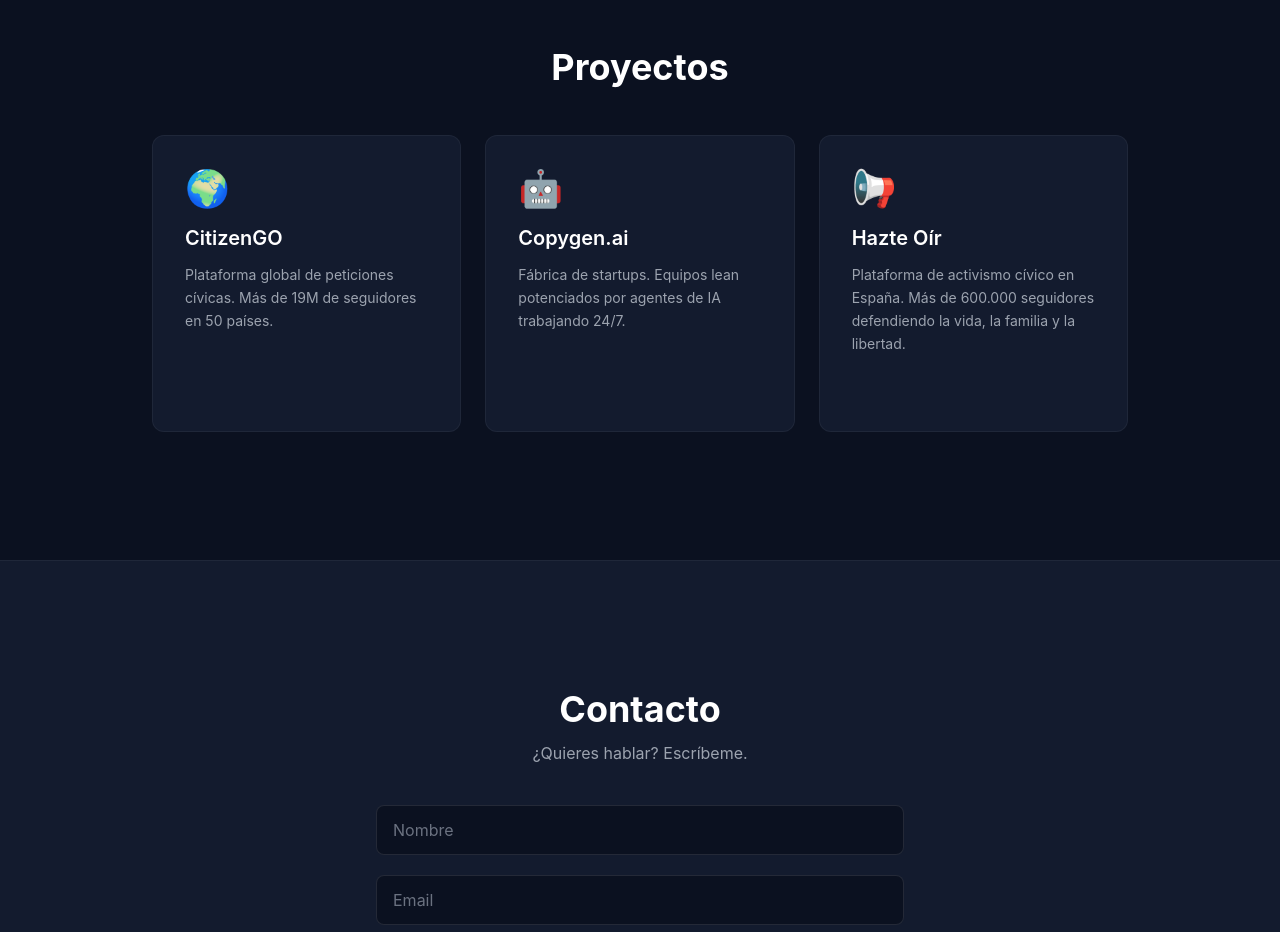
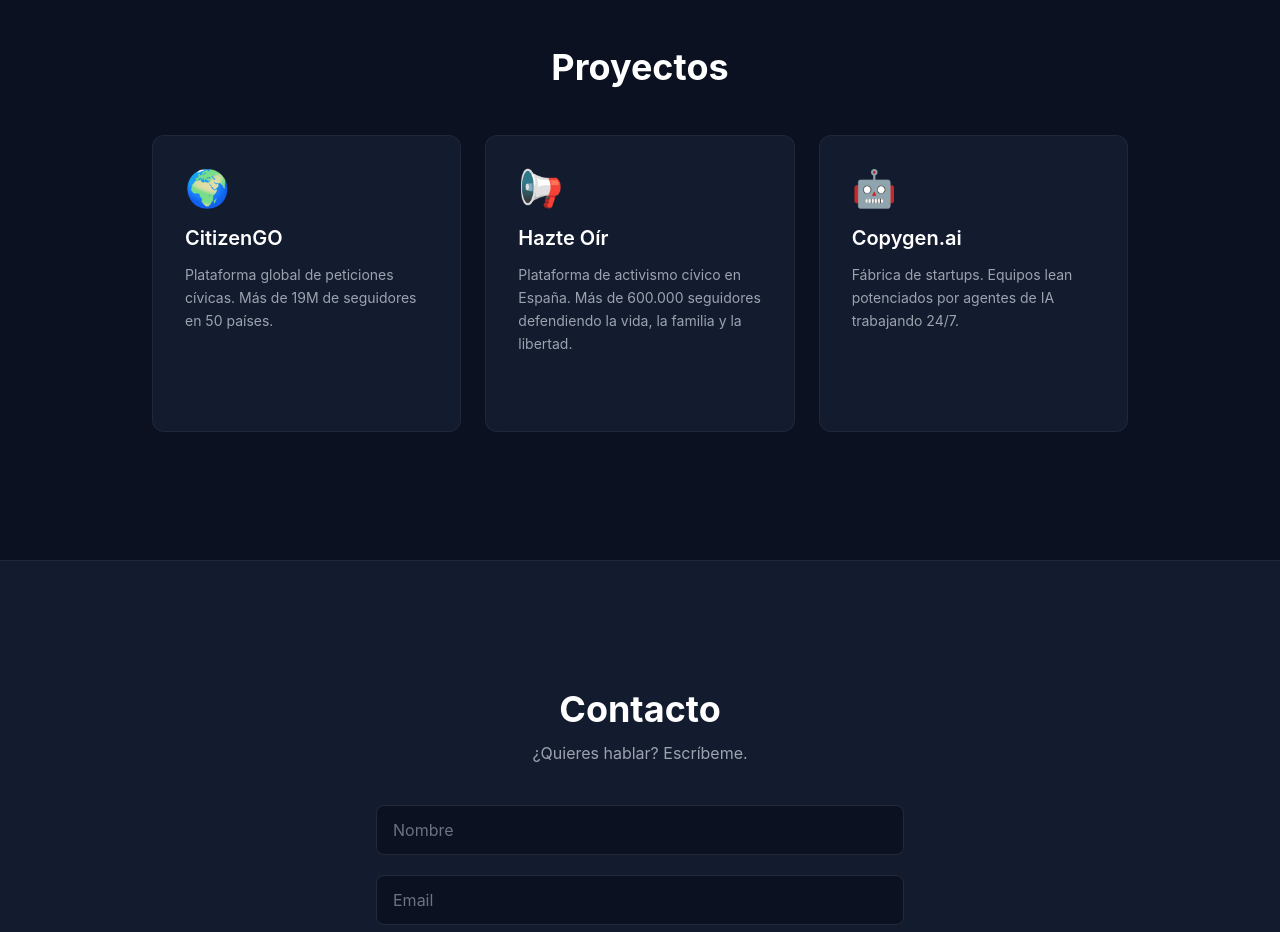
Before and after one commit to copygenai/arsuaga-net, a Next.js app: page / in a window 1280 px wide. Shown: the part 2080-3012 px from the top of the page. Built offline with nearby package versions, Linux system fonts and the light colour scheme.

Commit message:
Reorder projects: CitizenGO, Hazte Oír, Copygen.ai

```diff
--- a/app/content.ts
+++ b/app/content.ts
@@ -32,16 +32,16 @@
           emoji: '🌍',
         },
         {
+          name: 'Hazte Oír',
+          desc: 'Plataforma de activismo cívico en España. Más de 600.000 seguidores defendiendo la vida, la familia y la libertad.',
+          url: 'https://www.hazteoir.org',
+          emoji: '📢',
+        },
+        {
           name: 'Copygen.ai',
           desc: 'Fábrica de startups. Equipos lean potenciados por agentes de IA trabajando 24/7.',
           url: 'https://copygen.ai',
           emoji: '🤖',
-        },
-        {
-          name: 'Hazte Oír',
-          desc: 'Plataforma de activismo cívico en España. Más de 600.000 seguidores defendiendo la vida, la familia y la libertad.',
-          url: 'https://www.hazteoir.org',
-          emoji: '📢',
         },
       ],
     },
@@ -93,16 +93,16 @@
           emoji: '🌍',
         },
         {
+          name: 'Hazte Oír',
+          desc: 'Civic activism platform in Spain. Over 600,000 supporters defending life, family, and freedom.',
+          url: 'https://www.hazteoir.org',
+          emoji: '📢',
+        },
+        {
           name: 'Copygen.ai',
           desc: 'Startup factory. Lean teams powered by AI agents working 24/7.',
           url: 'https://copygen.ai',
           emoji: '🤖',
-        },
-        {
-          name: 'Hazte Oír',
-          desc: 'Civic activism platform in Spain. Over 600,000 supporters defending life, family, and freedom.',
-          url: 'https://www.hazteoir.org',
-          emoji: '📢',
         },
       ],
     },
```
